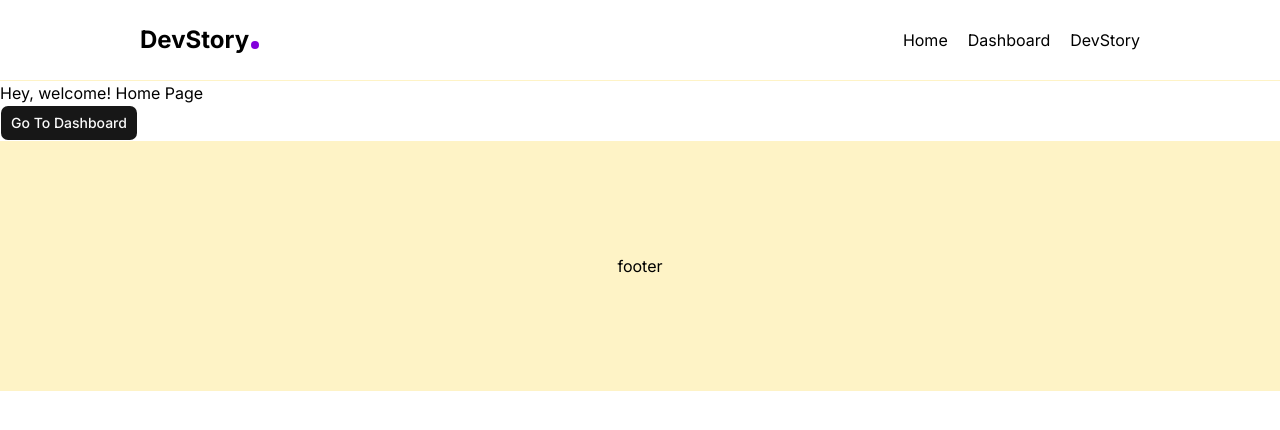
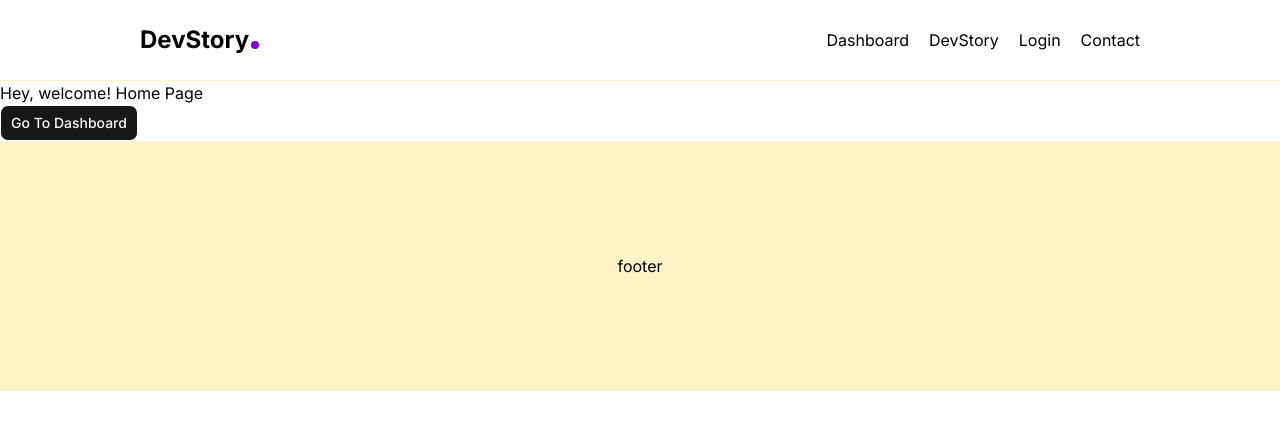
Before and after one commit to githubxiansaiful/dev-story-nextjs, a Next.js app: page / in a window 1280 px wide. Shown: the top 430 px of the page. Built offline with nearby package versions, Linux system fonts and the light colour scheme.

Commit message:
feat: add Navlinks component and update Header with navigation links

```diff
--- /dev/null
+++ b/src/app/not-found.tsx
@@ -0,0 +1,9 @@
+import React from 'react'
+
+const notfound = () => {
+    return (
+        <div>not-found</div>
+    )
+}
+
+export default notfound
--- a/src/components/layout/Header.tsx
+++ b/src/components/layout/Header.tsx
@@ -2,6 +2,7 @@
 import Link from 'next/link'
 import { usePathname } from 'next/navigation'
 import React from 'react'
+import Navlinks from './Navlinks';
 
 export default function Header() {
     const pathname = usePathname();
@@ -14,13 +15,10 @@ export default function Header() {
                 </div>
                 <div>
                     <ul className='flex gap-5'>
-                        <li><Link href="/">Home</Link></li>
-                        <li>
-                            <Link href="/dashboard">Dashboard</Link>
-                        </li>
-                        <li>
-                            <Link href="/devstory">DevStory</Link>
-                        </li>
+                        <Navlinks href="/dashboard">Dashboard</Navlinks>
+                        <Navlinks href="/devstory">DevStory</Navlinks>
+                        <Navlinks href="/Login">Login</Navlinks>
+                        <Navlinks href="/contact">Contact</Navlinks>
                     </ul>
                 </div>
             </div>
--- /dev/null
+++ b/src/components/layout/Navlinks.tsx
@@ -0,0 +1,12 @@
+import Link from 'next/link';
+import { usePathname } from 'next/navigation';
+import React from 'react'
+
+const Navlinks = ({ href, children }) => {
+    const pathname = usePathname();
+    return (
+        <Link className={`${pathname.startsWith(href) && "text-purple-900"}`} href={href}>{children}</Link>
+    )
+}
+
+export default Navlinks;
```
